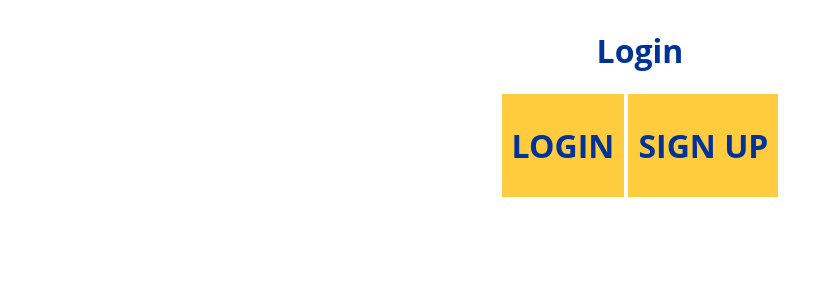
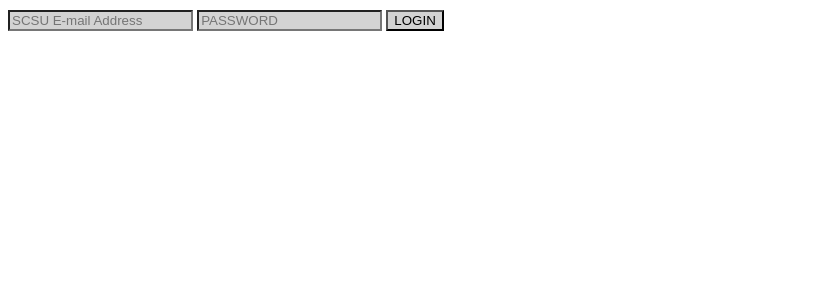
Before and after one commit to SanteIsHere/CSC330_BookSwap, a Flask app: template app/templates/login.html in a window 1280 px wide. Shown: the top 300 px of the page, without its empty margins (0-833 px from the left). Run offline with Flask 3, Linux system fonts and the light colour scheme; the template is opened without the code that fills it: values that come from a table or form of the project are taken from there, others are empty.

Commit message:
Use Jinja syntax to make document titles dynamic; Use `config.py`; Initialize forms;

```diff
--- a/app/__init__.py
+++ b/app/__init__.py
@@ -1,7 +1,7 @@
 from flask import Flask
 # from flask_sqlalchemy import SQLAlchemy
 # from flask_login import LoginManager
-# from config import Config
+from config import Config
 
 # db = SQLAlchemy()
 # login_manager = LoginManager()
@@ -10,7 +10,9 @@ from flask import Flask
 
 def create_app():
     app = Flask(__name__, static_folder='../static')
-    # app.config.from_object(Config)
+
+    # Set config
+    app.config.from_object(Config)
 
     # db.init_app(app)
     # login_manager.init_app(app)
--- a/app/forms.py
+++ b/app/forms.py
@@ -0,0 +1,20 @@
+from flask_wtf import FlaskForm  # For form creation
+# Fields for forms
+from wtforms import StringField, PasswordField, SubmitField
+# Validation mechanisms
+from wtforms.validators import DataRequired, EqualTo, Length
+
+
+class LoginForm(FlaskForm):
+    email = StringField('SCSU Email Address', validators=[DataRequired()])
+    password = PasswordField('PASSWORD', validators=[DataRequired()])
+    submit = SubmitField('LOGIN')
+
+
+class RegisterForm(FlaskForm):
+    username = StringField('Username', validators=[
+                           DataRequired(), Length(min=4)])
+    password = PasswordField('Password', validators=[DataRequired()])
+    confirm = PasswordField('Confirm Password', validators=[
+                            DataRequired(), EqualTo('password')])
+    submit = SubmitField('Register')
--- a/app/templates/base.html
+++ b/app/templates/base.html
@@ -5,7 +5,7 @@
     <meta name="viewport" content="width=device-width, initial-scale=1.0">
     <!-- CSS file -->
     <link rel="stylesheet" href="{{ url_for('static', filename='css/styles.css') }}">
-    <title>SCSU Bookswap</title>
+    <title>{% block title %}SCSU Bookswap{% endblock %}</title>
 </head>
 <body>
     {% block content %}
--- a/app/templates/login.html
+++ b/app/templates/login.html
@@ -1,17 +1,10 @@
 {% extends 'base.html' %}
-
+{% block title %}Login{% endblock %}
 {% block content %}
-    <main>
-        <div id="welcome-content">
-            <h1>Login</h1>
-            <!-- Login form: HTTP method POST to submit data to server -->
-            <form method="post">
-                <a class="btn" href="{{ url_for('main.welcome') }}">LOGIN</a>
-                <!-- Registration link unimplemented currently -->
-                <a class="btn" href="#">SIGN UP</a>
-            </form>
-        </div>
-    </main>
-    <footer>
-    </footer>
+<form method="post">
+    <!-- {{ form.hidden_tag() }} -->
+    {{ form.email(placeholder="SCSU E-mail Address") }}
+    {{ form.password(placeholder="PASSWORD") }}
+    {{ form.submit() }}
+</form>
 {% endblock %}
--- a/static/css/styles.css
+++ b/static/css/styles.css
@@ -44,3 +44,7 @@ h1 {
 }
 
 /* Welcome route END */
+
+form input {
+ background-color: lightgrey;
+}
```
Also changed, not shown: app/routes.py (+10 -1 lines), 1 other file.
